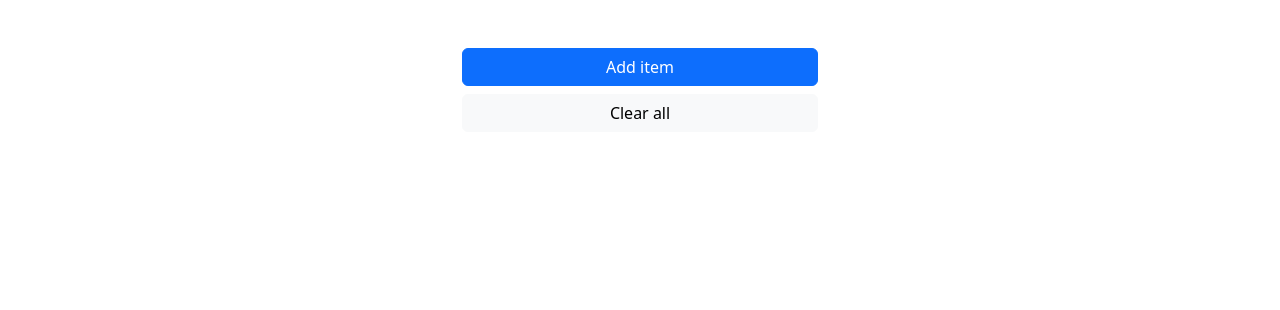
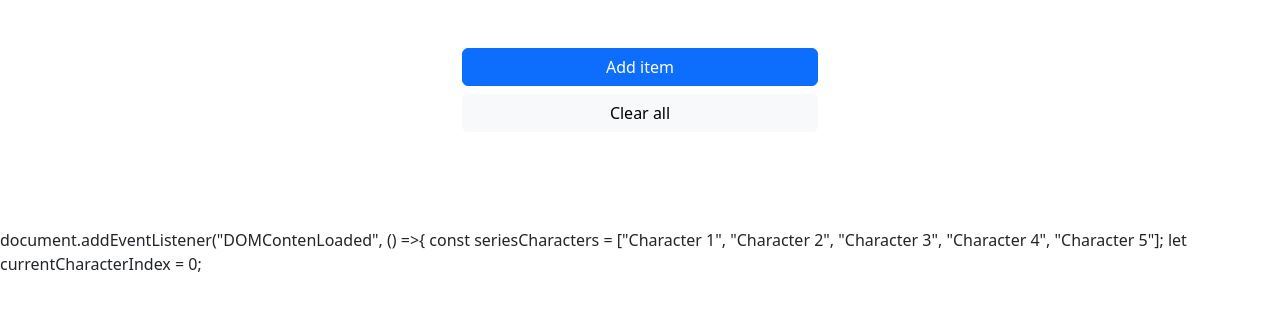
Before and after one commit to virulin/virulin.github.io, a plain HTML site: page list.html in a window 1280 px wide. Drawn offline with nearby package versions, Linux system fonts and the light colour scheme.

Commit message:
Update list.html

```diff
--- a/list.html
+++ b/list.html
@@ -38,6 +38,10 @@
     integrity="sha384-C6RzsynM9kWDrMNeT87bh95OGNyZPhcTNXj1NW7RuBCsyN/o0jlpcV8Qyq46cDfL"
     crossorigin="anonymous"></script>
   <script src="js/list.js"></script>
+  document.addEventListener("DOMContenLoaded", () =>{
+  const seriesCharacters = ["Character 1", "Character 2", "Character 3", "Character 4", "Character 5"];
+        let currentCharacterIndex = 0;
+
 </body>
 
 </html>
```
